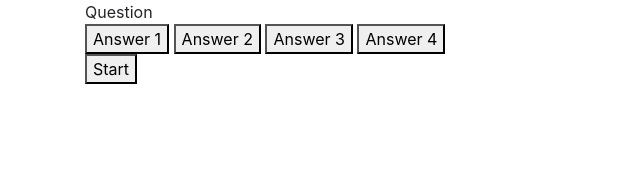
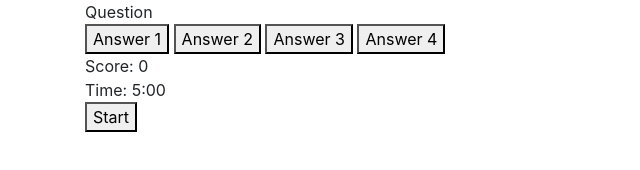
Before and after one commit to jay2noob/quiz-game, a plain HTML site: page index.html in a window 1280 px wide. Shown: the whole page, without its empty margins (0-640 px from the left). Drawn offline with nearby package versions, Linux system fonts and the light colour scheme.

Commit message:
added score and timer

```diff
--- a/index.html
+++ b/index.html
@@ -20,6 +20,8 @@
                 <button>Answer 3</button>
                 <button>Answer 4</button>
             </div>
+            <div class="score">Score: <span>0</span></div>
+            <div class="timer">Time: <span>5:00</span></div>
         </div>
         <div>
             <button class="start-btn">Start</button>
```
